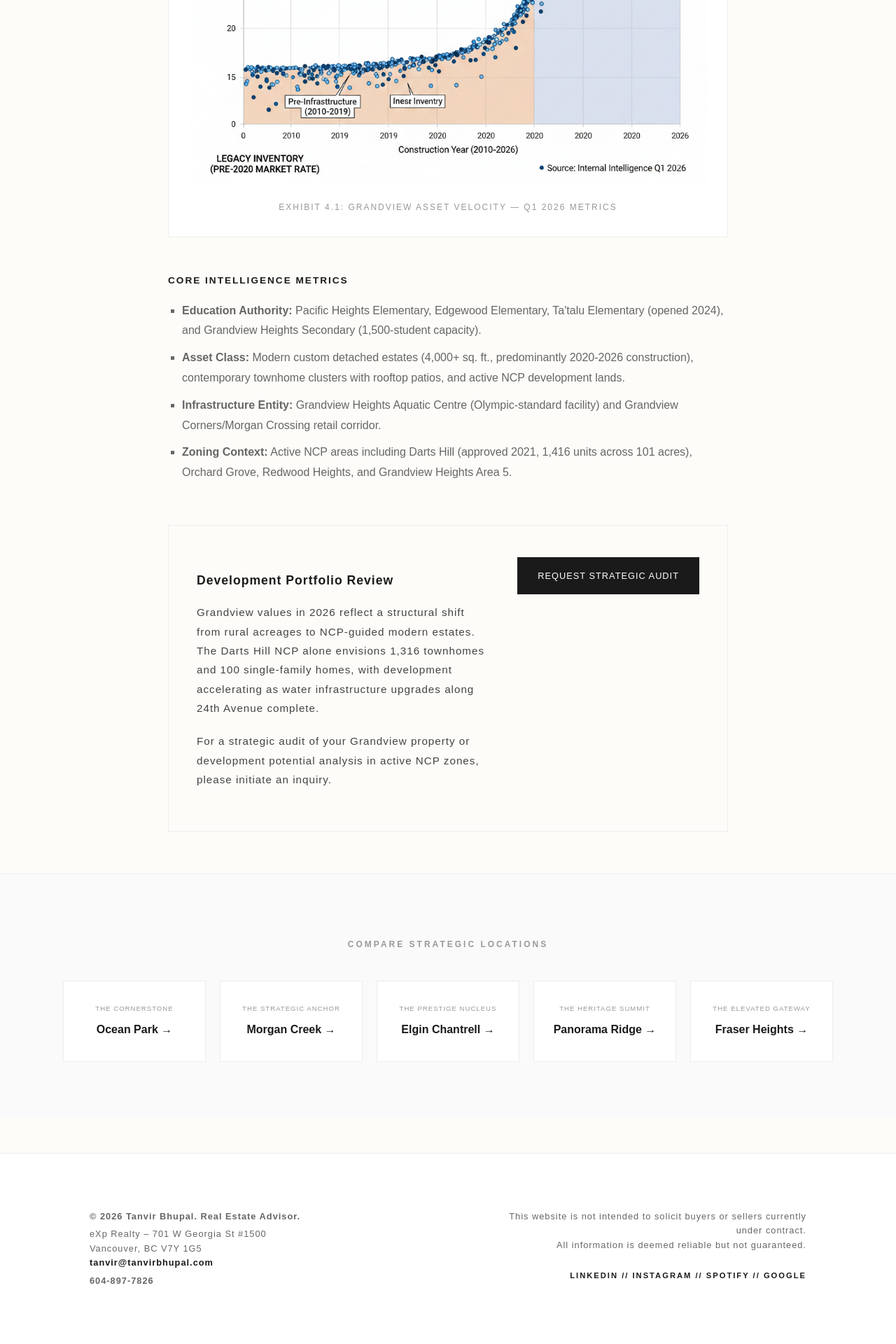
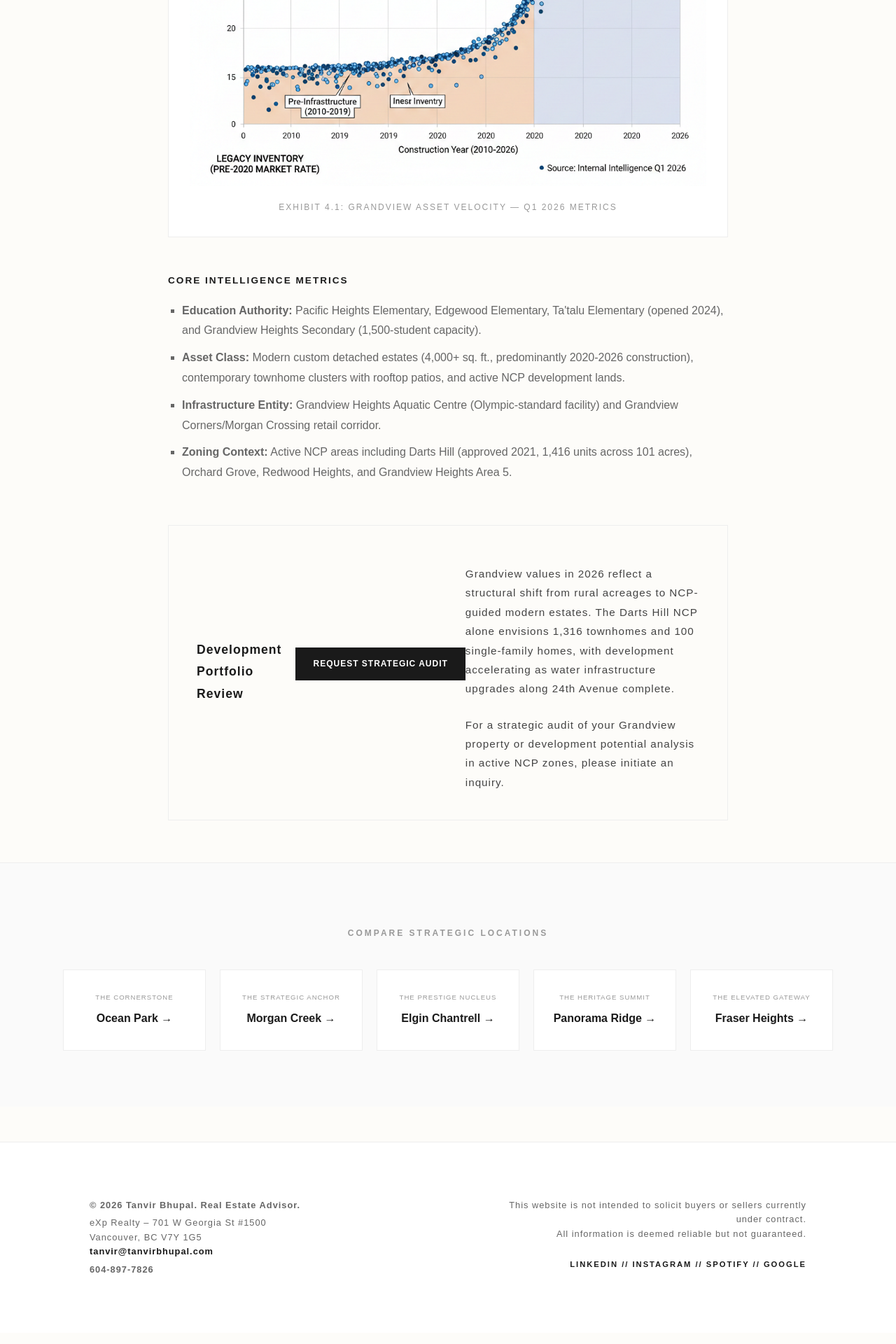
Before and after one commit to gvancouverhomes/tanvirbhupal-site, a Jekyll site: the page built from neighbourhoods/grandview-heights.md, in a window 1280 px wide. Shown: the part 1474-3394 px from the top of the page at 70% size. Built offline with Jekyll 4.4.1, drawn with Linux system fonts in a browser that asks for light colours; part of the change alters nothing that is shown.

Commit message:
Update grandview-heights #3.md

```diff
--- a/neighbourhoods/grandview-heights.md
+++ b/neighbourhoods/grandview-heights.md
@@ -27,14 +27,12 @@ permalink: /neighbourhoods/grandview-heights/
   .data-exhibit img { max-width: 100%; height: auto; display: block; margin: 0 auto; }
   .caption { font-size: 0.75rem; color: var(--meta); margin-top: 20px; text-transform: uppercase; letter-spacing: 2px; }
 
-  /* Call to Action Card - Structural Fix */
+  /* Call to Action Card - The 10/10 Refinement */
   .audit-card { margin-top: 60px; padding: 40px; background: #fdfcf9; border: 1px solid var(--border); }
-  .audit-flex { display: flex; gap: 40px; align-items: flex-start; justify-content: space-between; }
-  .audit-content { flex: 1; }
-  .audit-action { flex-shrink: 0; margin-top: 5px; }
-  .audit-title { margin-bottom: 15px; font-weight: bold; color: var(--dark); display: block; font-size: 1.1rem; }
-  .audit-text { font-size: 0.95rem; color: #444; margin-bottom: 20px; }
-  .audit-btn { display: inline-block; padding: 14px 28px; background: var(--dark); color: #fff; text-decoration: none; font-size: 0.8rem; letter-spacing: 1px; transition: background 0.2s ease; border: 1px solid var(--dark); white-space: nowrap; }
+  .audit-header-group { display: flex; justify-content: space-between; align-items: center; margin-bottom: 25px; gap: 20px; }
+  .audit-title { margin-bottom: 0; font-weight: bold; color: var(--dark); font-size: 1.1rem; }
+  .audit-text { font-size: 0.95rem; color: #444; margin-bottom: 1.5rem; max-width: 650px; }
+  .audit-btn { display: inline-block; padding: 12px 24px; background: var(--dark); color: #fff; text-decoration: none; font-size: 0.75rem; font-weight: bold; letter-spacing: 1px; transition: background 0.2s ease; border: 1px solid var(--dark); white-space: nowrap; }
   .audit-btn:hover { background: var(--mid); border-color: var(--mid); }
 
   /* Navigation Grid */
@@ -46,15 +44,11 @@ permalink: /neighbourhoods/grandview-heights/
   .nav-tag { display: block; font-size: 0.6rem; color: var(--meta); text-transform: uppercase; letter-spacing: 1px; margin-bottom: 8px; }
   .nav-name { display: block; font-size: 1rem; color: var(--dark); font-weight: bold; }
 
-  /* Responsive Hardening */
+  /* Responsive Adjustments */
   @media (max-width: 768px) {
     .intel-container { padding: 40px 15px; }
     .intel-header { font-size: 1.85rem; }
-    .intel-sub { font-size: 1.1rem; }
-    .section-title { font-size: 1.25rem; padding-left: 15px; }
-    .data-exhibit { padding: 15px; margin: 30px 0; }
-    .audit-flex { flex-direction: column; gap: 25px; }
-    .audit-card { padding: 30px 20px; }
+    .audit-header-group { flex-direction: column; align-items: flex-start; gap: 15px; }
     .audit-btn { width: 100%; text-align: center; }
     .nav-section { padding: 50px 15px; }
   }
@@ -91,15 +85,13 @@ permalink: /neighbourhoods/grandview-heights/
   </section>
 
   <footer class="audit-card">
-    <div class="audit-flex">
-      <div class="audit-content">
-        <h4 class="audit-title">Development Portfolio Review</h4>
-        <p class="audit-text">Grandview values in 2026 reflect a structural shift from rural acreages to NCP-guided modern estates. The Darts Hill NCP alone envisions 1,316 townhomes and 100 single-family homes, with development accelerating as water infrastructure upgrades along 24th Avenue complete.</p>
-        <p class="audit-text">For a strategic audit of your Grandview property or development potential analysis in active NCP zones, please initiate an inquiry.</p>
-      </div>
-      <div class="audit-action">
-        <a href="/contact" class="audit-btn">REQUEST STRATEGIC AUDIT</a>
-      </div>
+    <div class="audit-header-group">
+      <h4 class="audit-title">Development Portfolio Review</h4>
+      <a href="/contact" class="audit-btn">REQUEST STRATEGIC AUDIT</a>
+    </div>
+    <div class="audit-body">
+      <p class="audit-text">Grandview values in 2026 reflect a structural shift from rural acreages to NCP-guided modern estates. The Darts Hill NCP alone envisions 1,316 townhomes and 100 single-family homes, with development accelerating as water infrastructure upgrades along 24th Avenue complete.</p>
+      <p class="audit-text" style="margin-bottom: 0;">For a strategic audit of your Grandview property or development potential analysis in active NCP zones, please initiate an inquiry.</p>
     </div>
   </footer>
 </article>
```
